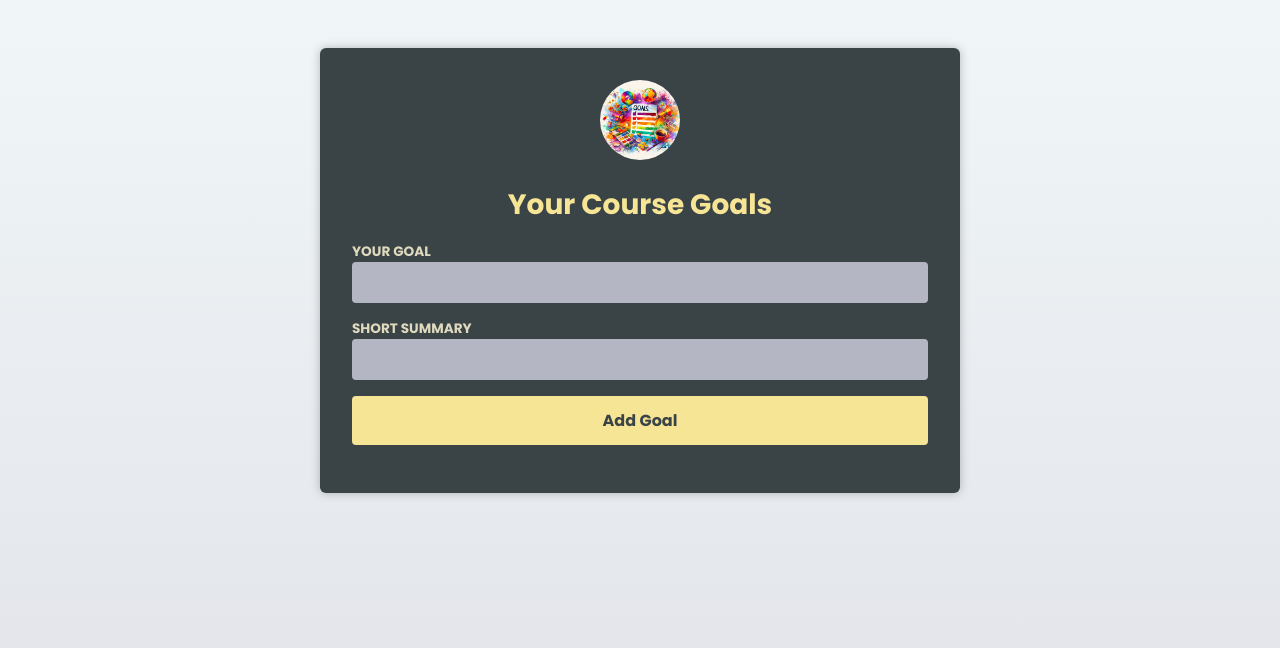
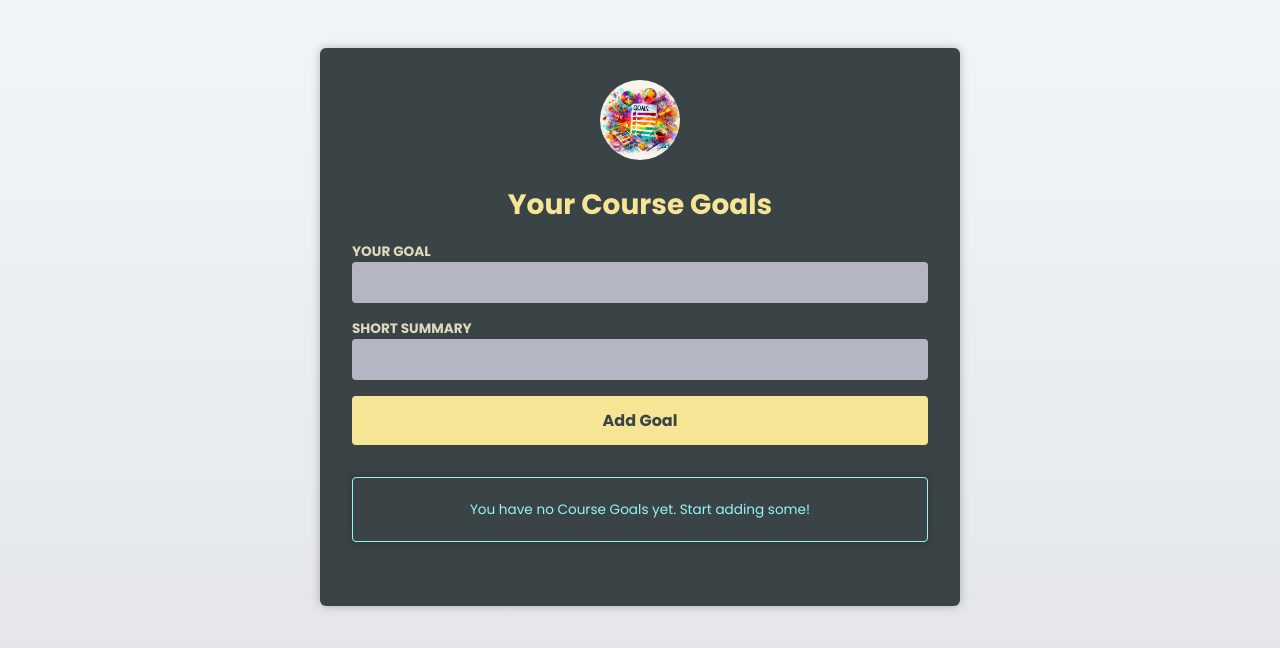
Before and after one commit to seantolbert/react-typescript-essentials, a React (Vite) app: page / in a window 1280 px wide. Shown: the top 648 px of the page. Built offline with nearby package versions, Linux system fonts and the light colour scheme.

Commit message:
builds the infobox

```diff
--- a/src/components/CourseGoalList.tsx
+++ b/src/components/CourseGoalList.tsx
@@ -1,5 +1,7 @@
 import CourseGoal from "./CourseGoal";
 import { type CourseGoal as CGoal } from "../App";
+import InfoBox from "./InfoBox";
+import { ReactNode } from "react";
 
 type CourseGoalListProps = {
   goals: CGoal[];
@@ -10,7 +12,27 @@
   goals,
   onDeleteGoal,
 }: CourseGoalListProps) {
+  if (goals.length === 0) {
     return (
+      <InfoBox mode="hint">
+        You have no Course Goals yet. Start adding some!
+      </InfoBox>
+    );
+  }
+
+  let warningBox: ReactNode;
+
+  if (goals.length >= 4) {
+    warningBox = (
+      <InfoBox mode="warning">
+        You're collecting a lot of goals! Don't put too much on your plate
+      </InfoBox>
+    );
+  }
+
+  return (
+    <>
+    {warningBox}
       <ul>
         {goals.map((goal) => (
           <li key={goal.id}>
@@ -23,5 +45,6 @@
           </li>
         ))}
       </ul>
+    </>
   );
 }
--- /dev/null
+++ b/src/components/InfoBox.tsx
@@ -0,0 +1,23 @@
+import { type ReactNode } from "react";
+
+type InfoBoxProps = {
+  mode: "hint" | "warning";
+  children: ReactNode;
+};
+
+export default function InfoBox({ mode, children }: InfoBoxProps) {
+  if (mode === "hint") {
+    return (
+      <aside className="infobox infobox-hint">
+        <p>{children}</p>
+      </aside>
+    );
+  }
+
+  return (
+    <aside className="infobox infobox-warning warning--medium">
+      <h2>Warning</h2>
+      <p>{children}</p>
+    </aside>
+  );
+}
--- a/src/components/NewGoal.tsx
+++ b/src/components/NewGoal.tsx
@@ -17,6 +17,8 @@
     onAddGoal(enteredGoal, enteredSummary);
   }
 
+  console.log('you a bitch')
+
   return (
     <form onSubmit={handleSubmit}>
       <p>
--- a/src/index.css
+++ b/src/index.css
@@ -126,7 +126,31 @@
   color: #f9a73b;
 }
 
-.fallback {
+.infobox {
+  margin: 2rem 0;
+  padding: 0.5rem;
   text-align: center;
-  color: #acd1ce;
+  box-shadow: 0 0 10px rgba(0, 0, 0, 0.25);
+  font-size: 0.85rem;
+  border-radius: 4px;
 }
+
+.infobox-hint {
+  border: 1px solid #96f5f7;
+  color: #96f5f7;
+}
+
+.infobox-warning.warning--low {
+  border: 1px solid #f6d84f;
+  color: #f6d84f;
+}
+
+.infobox-warning.warning--medium {
+  border: 1px solid #f9a73b;
+  color: #f9a73b;
+}
+
+.infobox-warning.warning--high {
+  border: 1px solid #f97373;
+  color: #f97373;
+}
```
Lines whose indentation alone changed are shown as unchanged.
